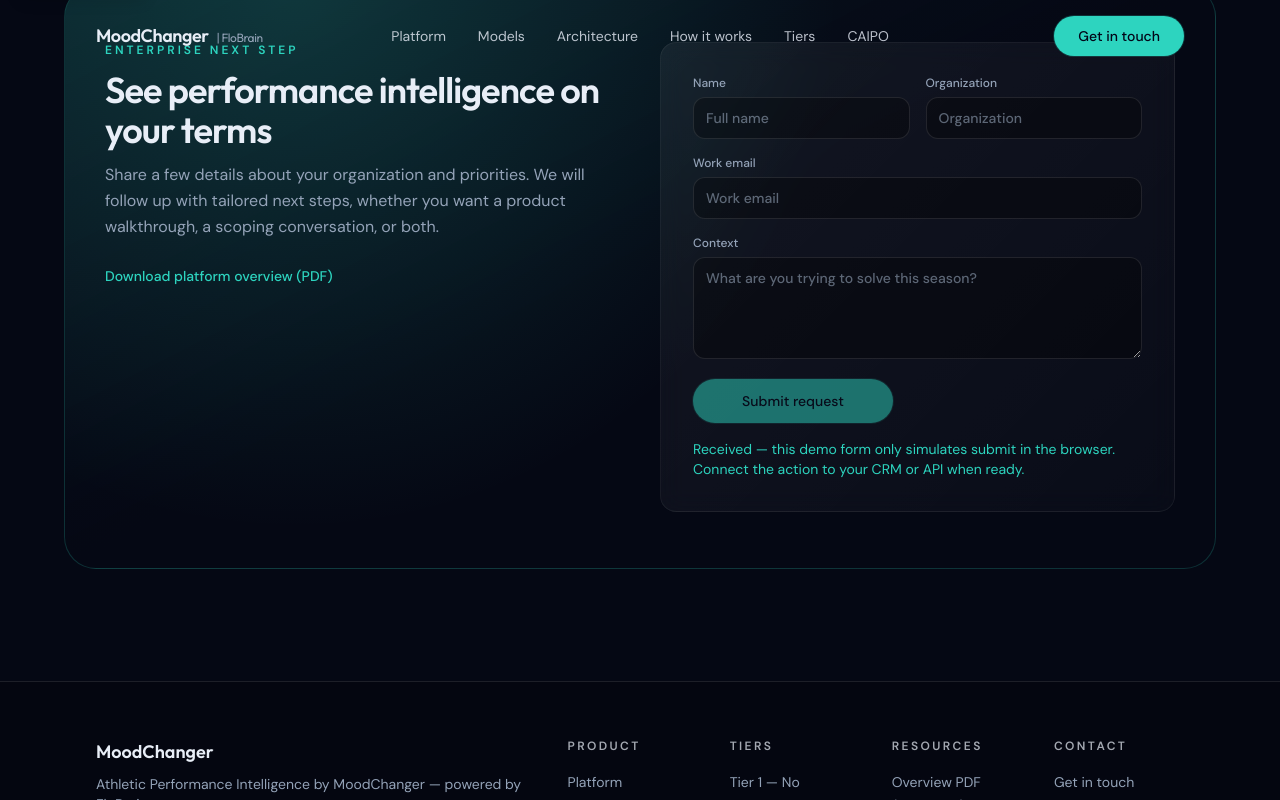
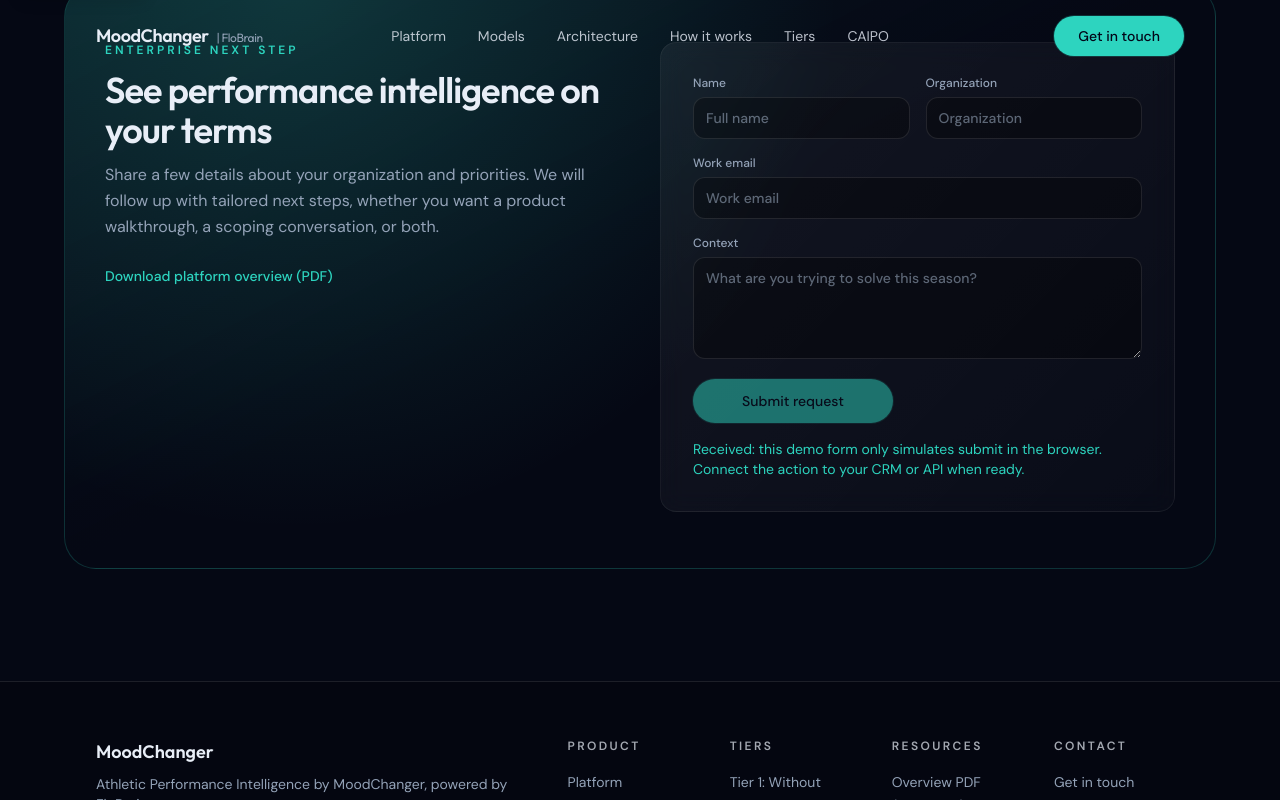
Before and after one commit to FlolabsInnovationsGroup/athleticperformanceintelligence, a Next.js app: page / in a window 1280 px wide. Both pictures are taken after typing "Sample", "Sample", "name@example.com", "Sample" into the empty fields and a click on the button "Submit request". Shown: the part 8706-9506 px from the top of the page. Built offline with nearby package versions, Linux system fonts and the light colour scheme.

Commit message:
removed emdash, fixed tier name

```diff
--- a/app/layout.tsx
+++ b/app/layout.tsx
@@ -33,7 +33,7 @@ export const metadata: Metadata = {
   openGraph: {
     title: "MoodChanger | Athletic Performance Intelligence",
     description:
-      "The intelligence layer that turns fragmented athlete data into structured performance insight — with or without wearables.",
+      "The intelligence layer that turns fragmented athlete data into structured performance insight: with or without wearables.",
     type: "website",
   },
 };
--- a/components/sections/architecture.tsx
+++ b/components/sections/architecture.tsx
@@ -45,7 +45,7 @@ export function ArchitectureSection() {
             </p>
             <div className="mt-2 h-px w-24 bg-gradient-to-r from-transparent via-white/30 to-transparent" />
             <p className="max-w-xs text-xs leading-relaxed text-muted">
-              Unified intelligence, reporting, and governance — regardless of
+              Unified intelligence, reporting, and governance, regardless of
               where your signals originate.
             </p>
           </div>
--- a/components/sections/caipo.tsx
+++ b/components/sections/caipo.tsx
@@ -54,7 +54,7 @@ export function CaipoSection() {
                   Companion layer
                 </p>
                 <p className="mt-1 text-xs text-muted">
-                  Designed for flexible hardware strategies — not single-vendor lock-in.
+                  Designed for flexible hardware strategies, not single-vendor lock-in.
                 </p>
               </div>
             </div>
--- a/components/sections/final-cta.tsx
+++ b/components/sections/final-cta.tsx
@@ -121,7 +121,7 @@ export function FinalCtaSection() {
 
               {submitted ? (
                 <p className="text-sm text-accent" role="status">
-                  Received — this demo form only simulates submit in the browser. Connect
+                  Received: this demo form only simulates submit in the browser. Connect
                   the action to your CRM or API when ready.
                 </p>
               ) : (
--- a/components/sections/reporting.tsx
+++ b/components/sections/reporting.tsx
@@ -52,7 +52,7 @@ export function ReportingSection() {
                 Operational clarity
               </p>
               <p className="font-display text-2xl font-semibold leading-tight text-foreground">
-                Dashboard surfaces tuned for decisions — not distraction.
+                Dashboard surfaces tuned for decisions, not distraction.
               </p>
             </div>
             <div className="absolute bottom-4 right-4 hidden w-[min(100%,380px)] sm:block lg:bottom-8 lg:right-8">
--- a/components/ui/dashboard-mock.tsx
+++ b/components/ui/dashboard-mock.tsx
@@ -1,6 +1,6 @@
 import { cn } from "@/lib/utils";
 
-/** Abstract UI composition — decorative, no fabricated metrics. */
+/** Abstract UI composition, decorative, no fabricated metrics. */
 export function DashboardMock({ className }: { className?: string }) {
   return (
     <div
--- a/data/site-content.ts
+++ b/data/site-content.ts
@@ -20,7 +20,7 @@ export const hero = {
   eyebrow: `${brand.name} | Powered by ${brand.brain}`,
   title: "Athletic Performance Intelligence for modern organizations",
   subtitle:
-    "A hardware-agnostic platform that unifies mental, physical, behavioral, and contextual athlete data — then transforms it into structured intelligence for coaches, staff, and performance leaders.",
+    "A hardware-agnostic platform that unifies mental, physical, behavioral, and contextual athlete data, then transforms it into structured intelligence for coaches, staff, and performance leaders.",
   primaryCta: { label: "Get in touch", href: "#cta" },
   secondaryCta: { label: "Explore the System", href: "#models" },
   pdfBrief: {
@@ -43,7 +43,7 @@ export const media = {
   },
   problem: {
     src: "/media/problem.jpg",
-    alt: "High-performance training environment — athletic preparation and focus",
+    alt: "High-performance training environment, athletic preparation and focus",
   },
   solution: {
     src: "https://images.unsplash.com/photo-1576678927484-cc907957088c?auto=format&fit=crop&w=1600&q=85",
@@ -62,15 +62,15 @@ export const media = {
 export const problem = {
   title: "Fragmented signals. Manual workflows. Slow decisions.",
   description:
-    "Performance organizations collect more data than ever — yet insight remains siloed, uneven, and hard to operationalize when it matters most.",
+    "Performance organizations collect more data than ever, yet insight remains siloed, uneven, and hard to operationalize when it matters most.",
   items: [
     {
       title: "Fragmented athlete data",
-      body: "Metrics live across files, devices, and departments — never quite aligning into one operational picture.",
+      body: "Metrics live across files, devices, and departments, never quite aligning into one operational picture.",
     },
     {
       title: "Incomplete readiness context",
-      body: "Training load without recovery context — or subjective inputs without objective signals — limits confidence.",
+      body: "Training load without recovery context, or subjective inputs without objective signals, limits confidence.",
     },
     {
       title: "Manual, repetitive workflows",
@@ -78,7 +78,7 @@ export const problem = {
     },
     {
       title: "Insights that do not drive action",
-      body: "Dashboards show activity, not decisions — leaving leaders without clear, repeatable performance intelligence.",
+      body: "Dashboards show activity, not decisions: leaving leaders without clear, repeatable performance intelligence.",
     },
   ],
 };
@@ -87,12 +87,12 @@ export const solution = {
   title: "One intelligence layer. Unified performance truth.",
   lead: `${brand.name}, powered by ${brand.brain}`,
   body: [
-    "FloBrain ingests raw and fragmented inputs — from workflows, integrations, and optional wearables — and structures them into consistent performance models.",
+    "FloBrain ingests raw and fragmented inputs, from workflows, integrations, and various wearables, and structures them into consistent performance models.",
     "The result is decision support for daily operations: clearer prioritization, stronger communication across staff, and a scalable intelligence foundation for the organization.",
   ],
   bullets: [
     "Mental, physical, behavioral, and contextual signals in one framework",
-    "From raw inputs to explainable intelligence — built for coaching workflows",
+    "From raw inputs to explainable intelligence: built for coaching workflows",
     "Flexible adoption: start without hardware, expand with devices on your timeline",
   ],
 };
@@ -105,7 +105,7 @@ export const models = {
     {
       name: "Readiness",
       description:
-        "A consolidated view of preparedness — balancing stress, recovery signals, and constraints.",
+        "A consolidated view of preparedness, balancing stress, recovery signals, and constraints.",
     },
     {
       name: "Load",
@@ -120,7 +120,7 @@ export const models = {
     {
       name: "Risk",
       description:
-        "Early visibility into overload and vulnerability patterns — without reducing athletes to single scores.",
+        "Early visibility into overload and vulnerability patterns, without reducing athletes to single scores.",
     },
     {
       name: "Performance",
@@ -130,7 +130,7 @@ export const models = {
     {
       name: "Context",
       description:
-        "Travel, schedule density, role demands, and environment — the situational layer that shapes interpretation.",
+        "Travel, schedule density, role demands, and environment: the situational layer that shapes interpretation.",
     },
   ],
 };
@@ -138,7 +138,7 @@ export const models = {
 export const architecture = {
   title: "Hardware-agnostic by design",
   subtitle:
-    "Adopt performance intelligence in the way that fits your organization — then scale as your ecosystem matures.",
+    "Adopt performance intelligence in the way that fits your organization, then scale as your ecosystem matures.",
   withoutWearables: {
     title: "Without wearables",
     points: [
@@ -163,7 +163,7 @@ export const architecture = {
 
 export const howItWorks = {
   title: "From onboarding to insight",
-  subtitle: "A disciplined pipeline designed for real organizations — not demo-day fiction.",
+  subtitle: "A disciplined pipeline designed for real organizations, not demo-day fiction.",
   steps: [
     {
       title: "Onboarding",
@@ -171,11 +171,11 @@ export const howItWorks = {
     },
     {
       title: "Workflow & device integration",
-      body: "Connect operational workflows and optional wearables — standardized through FloBrain.",
+      body: "Connect operational workflows and various wearables, standardized through FloBrain.",
     },
     {
       title: "Data collection",
-      body: "Continuous capture with governance-minded structure — built for elite environments.",
+      body: "Continuous capture with governance-minded structure, built for elite environments.",
     },
     {
       title: "Analysis & modeling",
@@ -183,7 +183,7 @@ export const howItWorks = {
     },
     {
       title: "Coaching insights",
-      body: "Actionable views for coaches, scientists, and leaders — aligned to decisions, not noise.",
+      body: "Actionable views for coaches, scientists, and leaders, aligned to decisions, not noise.",
     },
   ],
 };
@@ -191,13 +191,13 @@ export const howItWorks = {
 export const tiers = {
   title: "Consultancy tiers built for adoption",
   subtitle:
-    "Choose the entry point that matches your organization — upgrade as your performance infrastructure matures.",
+    "Choose the entry point that matches your organization, upgrade as your performance infrastructure matures.",
   items: [
     {
       name: "Tier 1",
-      label: "No wearable",
+      label: "Without wearable",
       description:
-        "Stand up performance intelligence using workflows and structured inputs — ideal for fast alignment across staff.",
+        "Stand up performance intelligence using workflows and structured inputs: ideal for fast alignment across staff.",
       highlights: [
         "Core FloBrain models and reporting surfaces",
         "Operational onboarding with clear governance",
@@ -208,7 +208,7 @@ export const tiers = {
       name: "Tier 2",
       label: "With wearables",
       description:
-        "Unify wearable streams alongside workflow data — one intelligence layer, one reporting language.",
+        "Unify wearable streams alongside workflow data: one intelligence layer, one reporting language.",
       highlights: [
         "Device flexibility across athletes and teams",
         "Normalized streams into FloBrain models",
@@ -231,13 +231,13 @@ export const tiers = {
 };
 
 export const reporting = {
-  title: "Reporting built for athletes — and the staff who support them",
+  title: "Reporting built for athletes, and the staff who support them",
   subtitle:
     "Perspective-aware surfaces that keep communication coherent from the training floor to leadership reviews.",
   perspectives: [
     {
       title: "Athlete-facing clarity",
-      body: "Purposeful summaries that respect attention and trust — focused on meaning, not metric overload.",
+      body: "Purposeful summaries that respect attention and trust, focused on meaning, not metric overload.",
       items: ["Readiness framing", "Recovery guidance", "Load awareness", "Role-relevant cues"],
     },
     {
@@ -255,23 +255,23 @@ export const reporting = {
 
 export const caipo = {
   title: "CAIPO",
-  subtitle: "AI wearable companion — ecosystem, not a gimmick",
+  subtitle: "AI wearable companion: ecosystem, not a gimmick",
   description:
-    "CAIPO strengthens the data collection and feedback layer for organizations that want an intelligent companion alongside athlete wear — designed for hardware flexibility and real-world workflows.",
+    "CAIPO strengthens the data collection and feedback layer for organizations that want an intelligent companion alongside athlete wear, designed for hardware flexibility and real-world workflows.",
   points: [
     "Wearable-adjacent intelligence that supports consistent capture",
     "Real-time feedback patterns tuned for coaching environments",
-    "Designed to complement your device strategy — not lock you into one",
+    "Designed to complement your device strategy: not lock you into one",
   ],
 };
 
 export const whyUs = {
   title: "Why MoodChanger",
-  subtitle: "Sport-first intelligence — engineered for adoption, scale, and credibility with performance staff.",
+  subtitle: "Sport-first intelligence: engineered for adoption, scale, and credibility with performance staff.",
   items: [
     {
       title: "Sport-first platform",
-      body: "Built around how elite teams actually operate — not generic wellness charts.",
+      body: "Built around how elite teams actually operate, not generic wellness charts.",
     },
     {
       title: "Device-agnostic ecosystem",
@@ -279,7 +279,7 @@ export const whyUs = {
     },
     {
       title: "Consultancy-backed insight",
-      body: "Tiers and enablement designed for real rollout — from academies to enterprise programs.",
+      body: "Tiers and enablement designed for real rollout: from academies to enterprise programs.",
     },
     {
       title: "Scalable for organizations",
@@ -299,13 +299,13 @@ export const cta = {
     notePlaceholder: "What are you trying to solve this season?",
     submit: "Submit request",
     disclaimer:
-      "This form is a front-end placeholder — wire it to your CRM or email pipeline when ready.",
+      "This form is a front-end placeholder, wire it to your CRM or email pipeline when ready.",
   },
 };
 
 export const footer = {
   description:
-    "Athletic Performance Intelligence by MoodChanger — powered by FloBrain.",
+    "Athletic Performance Intelligence by MoodChanger, powered by FloBrain.",
   columns: [
     {
       title: "Product",
@@ -319,9 +319,9 @@ export const footer = {
     {
       title: "Tiers",
       links: [
-        { label: "Tier 1 — No wearable", href: "#tiers" },
-        { label: "Tier 2 — With wearables", href: "#tiers" },
-        { label: "Tier 3 — Full integration", href: "#tiers" },
+        { label: "Tier 1: Without wearable", href: "#tiers" },
+        { label: "Tier 2: With wearables", href: "#tiers" },
+        { label: "Tier 3: Full integration", href: "#tiers" },
       ],
     },
     {
```
